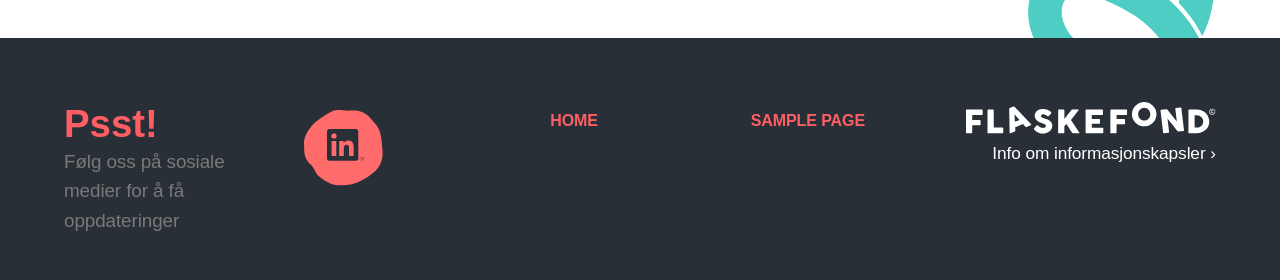
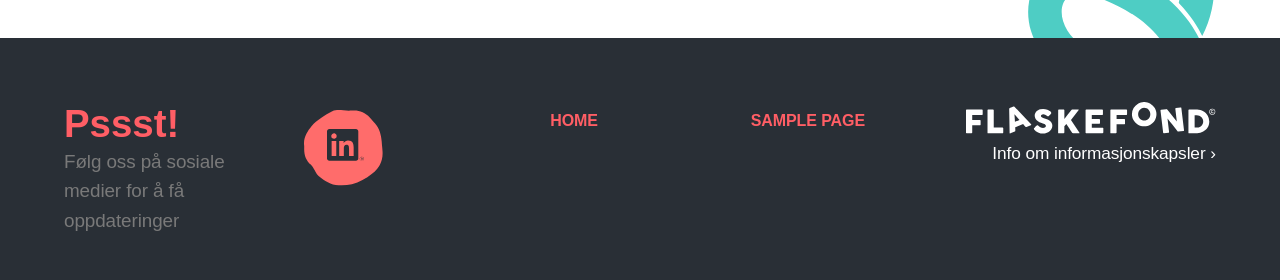
Before and after one commit to aharstad91/flaskefond, a WordPress theme: template page.php in a window 1280 px wide. Shown: the part 853-1133 px from the top of the page. Run offline with PHP 8.4 and a stand-in for WordPress, Linux system fonts and the light colour scheme; the site name, menu and one post (Sample post) are stand-ins, and other content is empty; some libraries are stand-ins or nearby versions; some web fonts are replaced.

Commit message:
Endre 'Psst\!' til 'Pssst\!' i footer

```diff
--- a/footer.php
+++ b/footer.php
@@ -31,7 +31,7 @@
 			<section class="row wrap-1920 p-h-4-d p-h-1 p-v-2 p-t-4-d ani">
 				<div class="col-5 row">
 						<div class="col-5 p-r-1-d m-b-1">
-							<h3 class="red">Psst!</h3>
+							<h3 class="red">Pssst!</h3>
 							<p>Følg oss på sosiale medier for å få oppdateringer</p>
 						</div>
 						<div class="p-l-2-d col-7 m-b-2">
```
